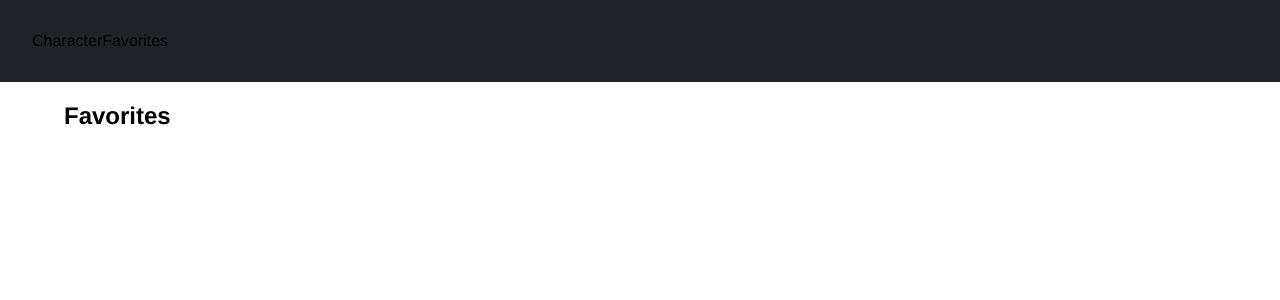
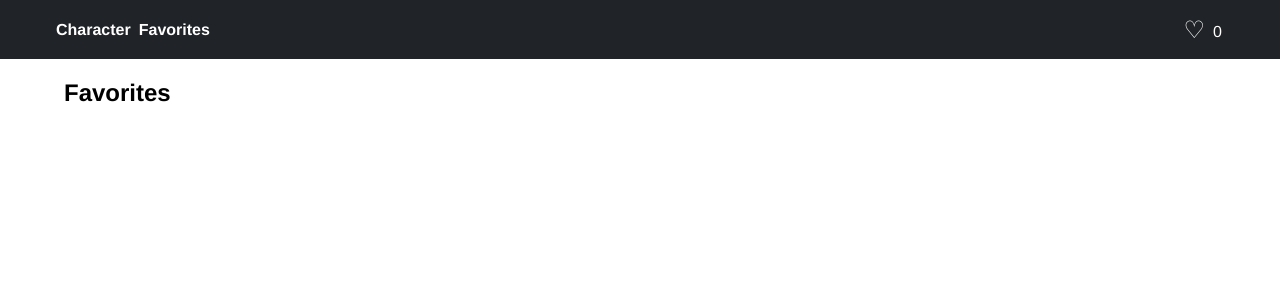
Before and after one commit to vpfedorov99/rick-n-morty, a React (Create React App) app: page /favorites in a window 1280 px wide. Shown: the top 300 px of the page. Built offline with nearby package versions, Linux system fonts and the light colour scheme.

Commit message:
beatiful Header

```diff
--- /dev/null
+++ b/src/components/LikeCounter/LikeCounter.css
@@ -0,0 +1,17 @@
+.likeCounter {
+  color: white;
+  padding: 0 58px;
+  display: flex;
+  justify-content: center;
+  align-items: center;
+}
+
+.likeCounter span {
+  margin-right: 0.5rem;
+  font-size: 1.5rem;
+}
+
+p {
+  position: relative;
+  top: 2px;
+}
--- /dev/null
+++ b/src/components/LikeCounter/LikeCounter.js
@@ -0,0 +1,15 @@
+import React from 'react';
+import './LikeCounter.css';
+
+const LikeCounter = ({ counter }) => {
+    return (
+        <div className='likeCounter'>
+          <span>
+            ♡
+          </span>
+          <p>{ counter }</p>
+        </div>
+    );
+};
+
+export default LikeCounter;
--- a/src/components/UI/Header/Header.js
+++ b/src/components/UI/Header/Header.js
@@ -1,19 +1,38 @@
 import React from "react";
 import styled from "styled-components";
 import { Link } from "react-router-dom";
+import LikeCounter from "../../LikeCounter/LikeCounter";
 
 const Wrapper = styled.section`
-  padding: 2rem;
   background: #202428;
+  height: 59px;
+  display: flex;
+  align-items: center;
+  justify-content: space-between;
+
+  nav {
+    padding: 0 48px;
+  }
+
+  nav a {
+    color: white;
+    font-weight: 700;
+    margin-left: 8px;
+  }
+
+
 `;
 
 const Header = () => {
   return (
     <>
       <Wrapper>
-        <Link to="/characters">Character</Link>
-        <Link to="/favorites">Favorites</Link>
-        {/* <LikeCounter /> */}
+        <nav>
+          <Link to="/characters">Character</Link>
+          <Link to="/favorites">Favorites</Link>
+        </nav>
+        <LikeCounter counter={0}/>
+
       </Wrapper>
     </>
   );
```
